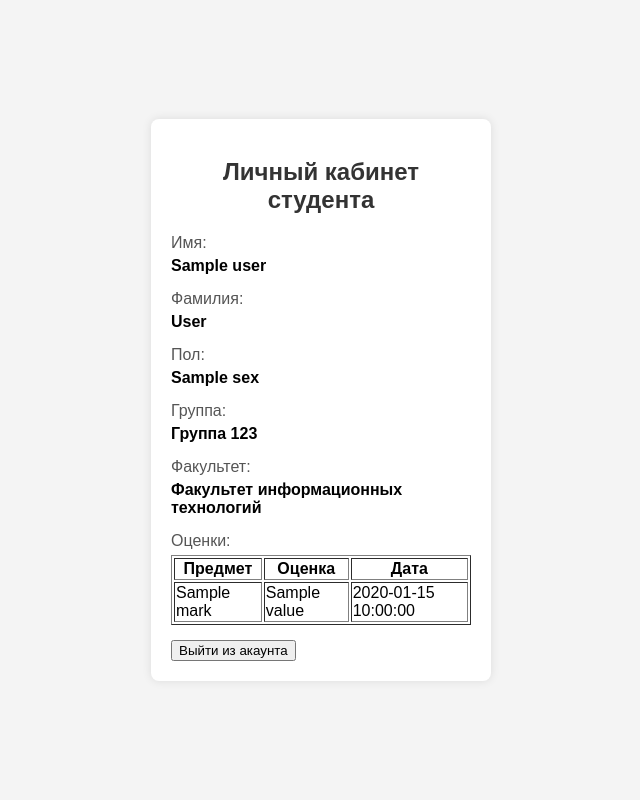
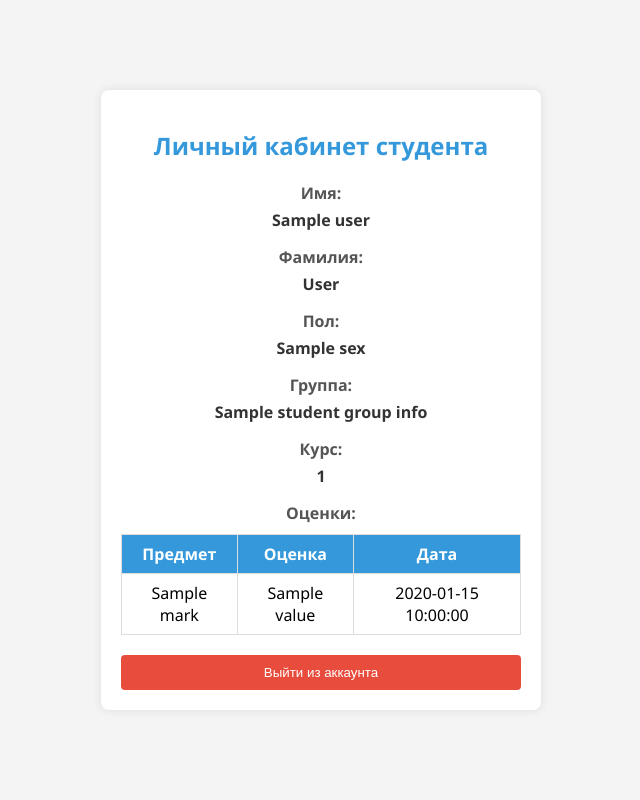
Before and after one commit to MarchAleksey/BaseData_KP, a Flask app: template pythonProject/templates/student.html in a window 1280 px wide. Shown: the whole page, without its empty margins (319-959 px from the left). Run offline with Flask 3, Linux system fonts and the light colour scheme; the template is opened without the code that fills it: most values are stand-ins (such as "Sample title", 1, 10 or a date in 2020); some libraries are stand-ins or nearby versions.

Commit message:
Update student.html

```diff
--- a/pythonProject/templates/student.html
+++ b/pythonProject/templates/student.html
@@ -6,7 +6,7 @@
     <title>Личный кабинет студента</title>
     <style>
         body {
-            font-family: Arial, sans-serif;
+            font-family: 'Segoe UI', Tahoma, Geneva, Verdana, sans-serif;
             background-color: #f4f4f4;
             margin: 0;
             padding: 0;
@@ -21,12 +21,13 @@
             border-radius: 8px;
             box-shadow: 0 0 10px rgba(0, 0, 0, 0.1);
             padding: 20px;
-            width: 300px;
+            width: 400px;
+            text-align: center;
         }
 
         .profile-container h2 {
-            text-align: center;
-            color: #333;
+            color: #3498db;
+            margin-bottom: 20px;
         }
 
         .profile-info {
@@ -35,27 +36,57 @@
 
         .info-group {
             margin-bottom: 15px;
+            text-align: centre;
         }
 
         .info-group label {
             display: block;
             margin-bottom: 5px;
             color: #555;
+            font-weight: bold;
         }
 
         .info-group span {
+            display: block;
             font-weight: bold;
+            color: #333;
+        }
+
+        .info-group table {
+            width: 100%;
+            border-collapse: collapse;
+            margin-top: 10px;
+        }
+
+        .info-group table th, .info-group table td {
+            border: 1px solid #ddd;
+            padding: 8px;
+            text-align: center;
+        }
+
+        .info-group table th {
+            background-color: #3498db;
+            color: #fff;
         }
 
         .logout-link {
             text-align: center;
-            margin-top: 10px;
+            margin-top: 20px;
         }
 
-        .logout-link a {
-            color: #e74c3c;
-            text-decoration: none;
-            font-weight: bold;
+        .logout-link button {
+            background-color: #e74c3c;
+            color: #fff;
+            border: none;
+            padding: 10px;
+            cursor: pointer;
+            border-radius: 4px;
+            width: 100%;
+            transition: background-color 0.3s;
+        }
+
+        .logout-link button:hover {
+            background-color: #c0392b;
         }
     </style>
 </head>
@@ -78,21 +109,20 @@
         </div>
         <div class="info-group">
             <label>Группа:</label>
-            <span>Группа 123</span>
+            <span>{{ student_group_info.group_name }}</span>
         </div>
         <div class="info-group">
-            <label>Факультет:</label>
-            <span>Факультет информационных технологий</span>
+            <label>Курс:</label>
+            <span>{{ student_group_info.course_number }}</span>
         </div>
         <div class="info-group">
             <label>Оценки:</label>
-            <table border="1">
+            <table>
                 <tr>
                     <th>Предмет</th>
                     <th>Оценка</th>
                     <th>Дата</th>
                 </tr>
-                <!-- Здесь будет цикл для вывода оценок из базы данных -->
                 {% for mark in student_marks %}
                 <tr>
                     <td>{{ mark.subject_name }}</td>
@@ -103,11 +133,13 @@
             </table>
         </div>
     </div>
-    <form class="login-form" action="{{ url_for('logout') }}" method="get">
-        <div class="form-group">
-            <button type="submit">Выйти из акаунта</button>
-        </div>
-    </form>
+    <div class="logout-link">
+        <form class="login-form" action="{{ url_for('logout') }}" method="get">
+            <div class="form-group">
+                <button type="submit">Выйти из аккаунта</button>
+            </div>
+        </form>
+    </div>
 </div>
 
 </body>
```
